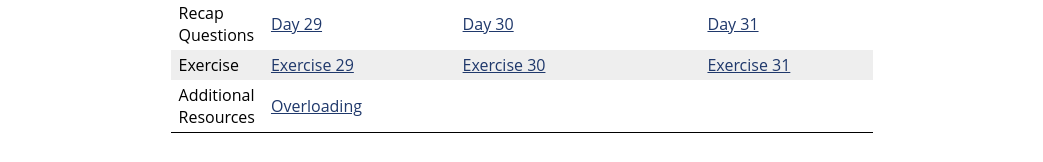
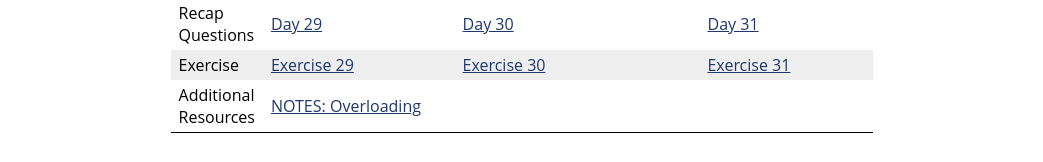
Before and after one commit to jhu-ip/cs220-f25, a Jekyll site: the page built from material.md, in a window 1280 px wide. Shown: the part 1190-1352 px from the top of the page, without its empty margins (118-1161 px from the left). Built offline with Jekyll 4.4.1, drawn with Linux system fonts in a browser that asks for light colours.

Commit message:
updated NOTES display on material.md

```diff
--- a/material.md
+++ b/material.md
@@ -302,7 +302,7 @@
     </tr>
     <tr>
       <td>Additional<br>Resources</td>
-      <td><a href='notes/notes-Cbasics.html'>C Basics</a> (includes typecasting)</td>
+      <td><a href='notes/notes-Cbasics.html'>NOTES: C Basics</a> (includes typecasting)</td>
       <td></td>
       <td></td>
     </tr>
@@ -395,9 +395,9 @@
     <tr>
       <td>Additional<br>Resources</td>
       <td></td>
-      <td><a href='notes/notes-CppBasics.html'>C++ Basics</a>,
-      <a href='notes/notes-CppIO.html'>I/O in C++</a>,
-      <a href='notes/notes-CppStrings.html'>C++ string class</a></td>
+      <td><a href='notes/notes-CppBasics.html'>NOTES: C++ Basics</a>,
+      <a href='notes/notes-CppIO.html'>NOTES: I/O in C++</a>,
+      <a href='notes/notes-CppStrings.html'>NOTES: C++ string class</a></td>
       <td></td>
     </tr>
   </tbody>
@@ -442,9 +442,9 @@
     </tr>
     <tr>
       <td>Additional<br>Resources</td>
-      <td><a href='notes/notes-CppSTL.html'>STL</a></td>
-      <td><a href='notes/notes-CppSTL.html'>STL</a></td>
-      <td><a href='notes/notes-CppIO.html'>C++ I/O</a>, <a href='notes/notes-CppStrings.html'>string class</a></td>
+      <td><a href='notes/notes-CppSTL.html'>NOTES: STL</a></td>
+      <td><a href='notes/notes-CppSTL.html'>NOTES: STL</a></td>
+      <td><a href='notes/notes-CppIO.html'>NOTES: C++ I/O</a>, <a href='notes/notes-CppStrings.html'>NOTES: string class</a></td>
     </tr>
   </tbody>
 </table>
@@ -488,10 +488,10 @@
     </tr>
     <tr>
       <td>Additional<br>Resources</td>
-      <td><a href='notes/notes-CppBasics.html'>C++ Basics</a><br />
-      <a href='notes/notes-CppMemory.html'>C++ Dynamic Memory</a></td>
-      <td><a href='notes/notes-classes.html'>C++ classes</a></td>
-      <td><a href='notes/notes-classes.html'>C++ classes</a></td>
+      <td><a href='notes/notes-CppBasics.html'>NOTES: C++ Basics</a><br />
+      <a href='notes/notes-CppMemory.html'>NOTES: C++ Dynamic Memory</a></td>
+      <td><a href='notes/notes-classes.html'>NOTES: C++ classes</a></td>
+      <td><a href='notes/notes-classes.html'>NOTES: C++ classes</a></td>
     </tr>
   </tbody>
 </table>
@@ -535,7 +535,7 @@
     </tr>
     <tr>
       <td>Additional<br>Resources</td>
-      <td><a href='notes/notes-overloading.html'>Overloading</a></td>
+      <td><a href='notes/notes-overloading.html'>NOTES: Overloading</a></td>
       <td></td>
       <td></td>
     </tr>
```
